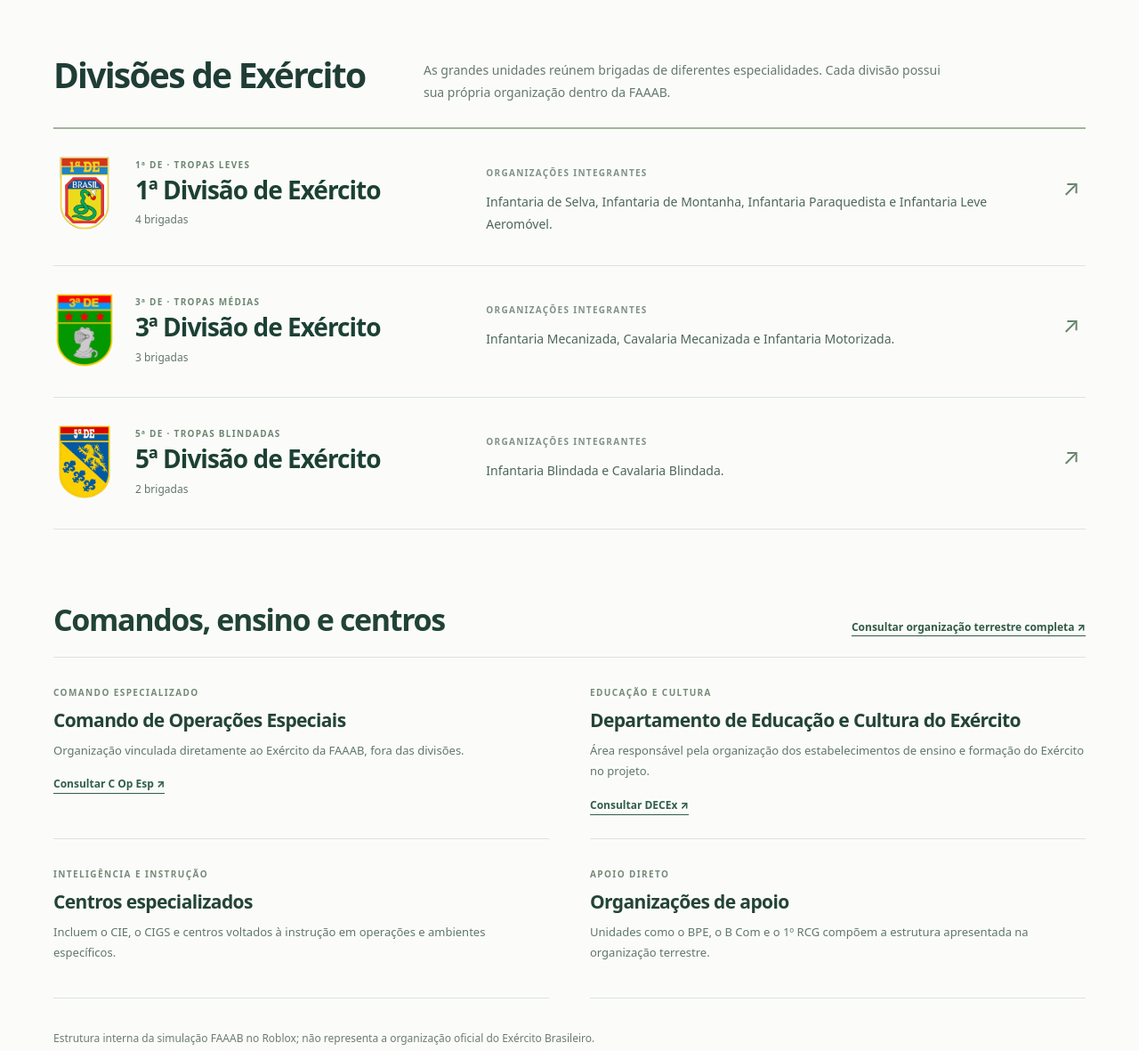
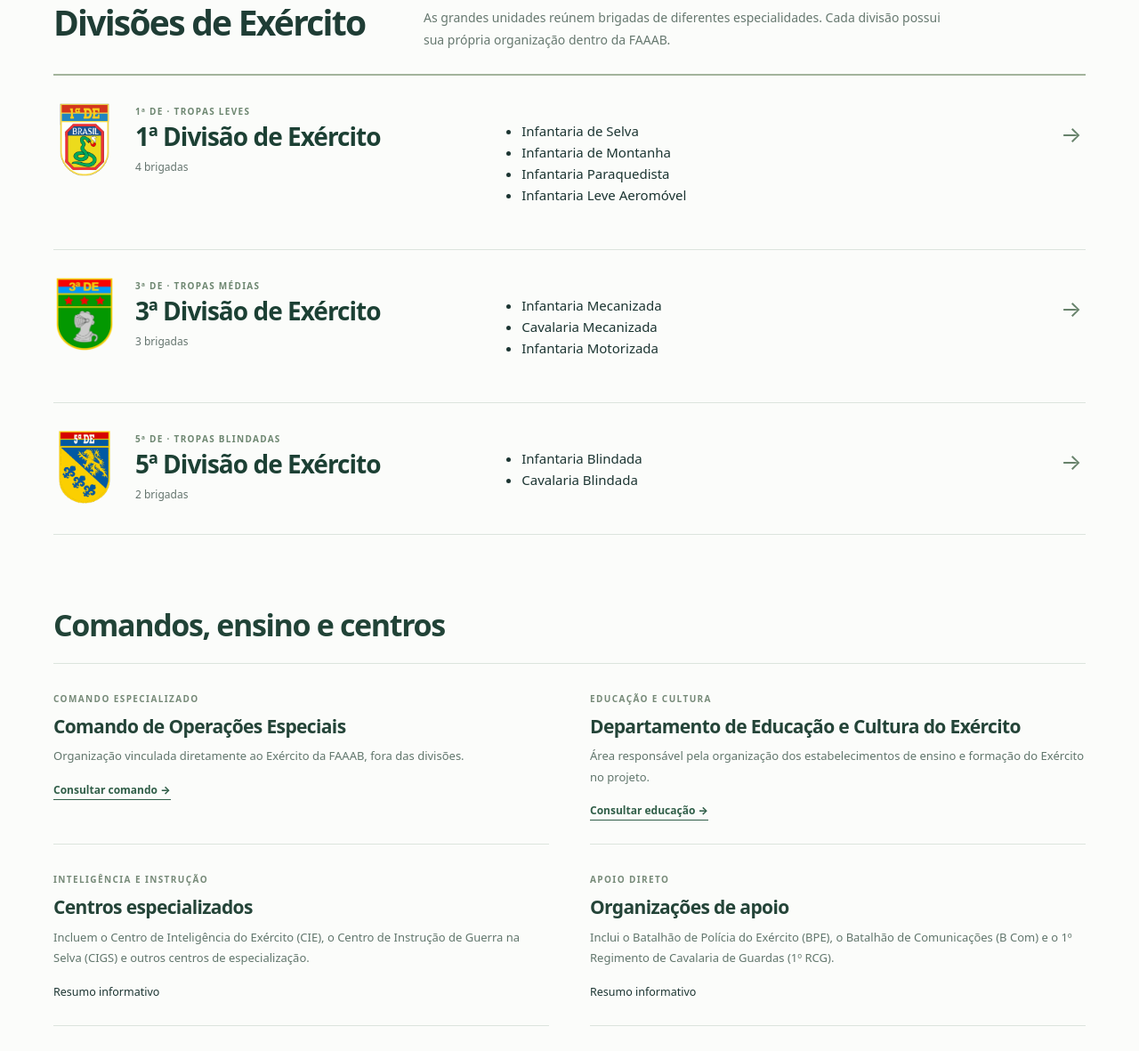
Before and after one commit to faaabcomando-stack/faaab-informacoes, a plain HTML site: page exercito/index.html in a window 1280 px wide. Shown: the part 448-1629 px from the top of the page at 89% size. Drawn offline with Linux system fonts and the light colour scheme.

Commit message:
Início EB: divisões abrem seus próprios sites e remove links para Unidades

```diff
--- a/exercito/index.html
+++ b/exercito/index.html
@@ -31,7 +31,7 @@
       <div class="wrap">
         <span class="eb-home-eyebrow">FAAAB / Exército Brasileiro</span>
         <h1 id="eb-home-title">Exército Brasileiro</h1>
-        <p>Organização terrestre da FAAAB, com divisões, brigadas, comandos, centros e estabelecimentos de ensino. A estrutura abaixo apresenta as áreas cadastradas na simulação e permite consultar suas unidades.</p>
+        <p>Conheça as divisões, brigadas, comandos, centros de instrução e escolas do Exército da FAAAB.</p>
       </div>
     </section>
     <section class="eb-contents" aria-labelledby="eb-divisions-title">
@@ -41,8 +41,8 @@
           <p>As grandes unidades reúnem brigadas de diferentes especialidades. Cada divisão possui sua própria organização dentro da FAAAB.</p>
         </div>
         <div class="eb-division-list">
-          <article class="eb-division-row">
-            <a href="unidades.html#de1" aria-label="Consultar a 1ª Divisão de Exército e suas brigadas"></a>
+          <a class="eb-division-row" href="divisoes/1de/">
+
             <div class="eb-division-identity">
               <img src="../assets/insignias/FTB-1DE.png" alt="" width="70" height="82" loading="lazy">
               <div>
@@ -52,13 +52,12 @@
               </div>
             </div>
             <div class="eb-division-details">
-              <span>Organizações integrantes</span>
-              <p>Infantaria de Selva, Infantaria de Montanha, Infantaria Paraquedista e Infantaria Leve Aeromóvel.</p>
+              <ul class="eb-brigade-names"><li>Infantaria de Selva</li><li>Infantaria de Montanha</li><li>Infantaria Paraquedista</li><li>Infantaria Leve Aeromóvel</li></ul>
             </div>
-            <span class="eb-division-arrow" aria-hidden="true">↗</span>
-          </article>
-          <article class="eb-division-row">
-            <a href="unidades.html#de3" aria-label="Consultar a 3ª Divisão de Exército e suas brigadas"></a>
+            <span class="eb-division-arrow" aria-hidden="true">→</span>
+          </a>
+          <a class="eb-division-row" href="divisoes/3de/">
+
             <div class="eb-division-identity">
               <img src="../assets/insignias/FTB-3DE.png" alt="" width="70" height="82" loading="lazy">
               <div>
@@ -68,13 +67,12 @@
               </div>
             </div>
             <div class="eb-division-details">
-              <span>Organizações integrantes</span>
-              <p>Infantaria Mecanizada, Cavalaria Mecanizada e Infantaria Motorizada.</p>
+              <ul class="eb-brigade-names"><li>Infantaria Mecanizada</li><li>Cavalaria Mecanizada</li><li>Infantaria Motorizada</li></ul>
             </div>
-            <span class="eb-division-arrow" aria-hidden="true">↗</span>
-          </article>
-          <article class="eb-division-row">
-            <a href="unidades.html#de5" aria-label="Consultar a 5ª Divisão de Exército e suas brigadas"></a>
+            <span class="eb-division-arrow" aria-hidden="true">→</span>
+          </a>
+          <a class="eb-division-row" href="divisoes/5de/">
+
             <div class="eb-division-identity">
               <img src="../assets/insignias/FTB-5DE.png?v=2" alt="" width="70" height="82" loading="lazy">
               <div>
@@ -84,11 +82,10 @@
               </div>
             </div>
             <div class="eb-division-details">
-              <span>Organizações integrantes</span>
-              <p>Infantaria Blindada e Cavalaria Blindada.</p>
+              <ul class="eb-brigade-names"><li>Infantaria Blindada</li><li>Cavalaria Blindada</li></ul>
             </div>
-            <span class="eb-division-arrow" aria-hidden="true">↗</span>
-          </article>
+            <span class="eb-division-arrow" aria-hidden="true">→</span>
+          </a>
         </div>
       </div>
     </section>
@@ -96,33 +93,33 @@
       <div class="wrap">
         <div class="eb-structure-head">
           <h2 id="eb-structure-title">Comandos, ensino e centros</h2>
-          <a href="unidades.html">Consultar organização terrestre completa ↗</a>
+
         </div>
         <div class="eb-structure-grid">
           <article class="eb-structure-item">
             <span>Comando especializado</span>
             <h3>Comando de Operações Especiais</h3>
             <p>Organização vinculada diretamente ao Exército da FAAAB, fora das divisões.</p>
-            <a href="comandos/operacoes-especiais/">Consultar C Op Esp ↗</a>
+            <a href="comandos/operacoes-especiais/">Consultar comando →</a>
           </article>
           <article class="eb-structure-item">
             <span>Educação e cultura</span>
             <h3>Departamento de Educação e Cultura do Exército</h3>
             <p>Área responsável pela organização dos estabelecimentos de ensino e formação do Exército no projeto.</p>
-            <a href="../diretorias/decex/">Consultar DECEx ↗</a>
+            <a href="../diretorias/decex/">Consultar educação →</a>
           </article>
           <article class="eb-structure-item">
             <span>Inteligência e instrução</span>
             <h3>Centros especializados</h3>
-            <p>Incluem o CIE, o CIGS e centros voltados à instrução em operações e ambientes específicos.</p>
+            <p>Incluem o Centro de Inteligência do Exército (CIE), o Centro de Instrução de Guerra na Selva (CIGS) e outros centros de especialização.</p><small class="eb-informative-label">Resumo informativo</small>
           </article>
           <article class="eb-structure-item">
             <span>Apoio direto</span>
             <h3>Organizações de apoio</h3>
-            <p>Unidades como o BPE, o B Com e o 1º RCG compõem a estrutura apresentada na organização terrestre.</p>
+            <p>Inclui o Batalhão de Polícia do Exército (BPE), o Batalhão de Comunicações (B Com) e o 1º Regimento de Cavalaria de Guardas (1º RCG).</p><small class="eb-informative-label">Resumo informativo</small>
           </article>
         </div>
-        <p class="eb-structure-note">Estrutura interna da simulação FAAAB no Roblox; não representa a organização oficial do Exército Brasileiro.</p>
+
       </div>
     </section>
   </main>
```
